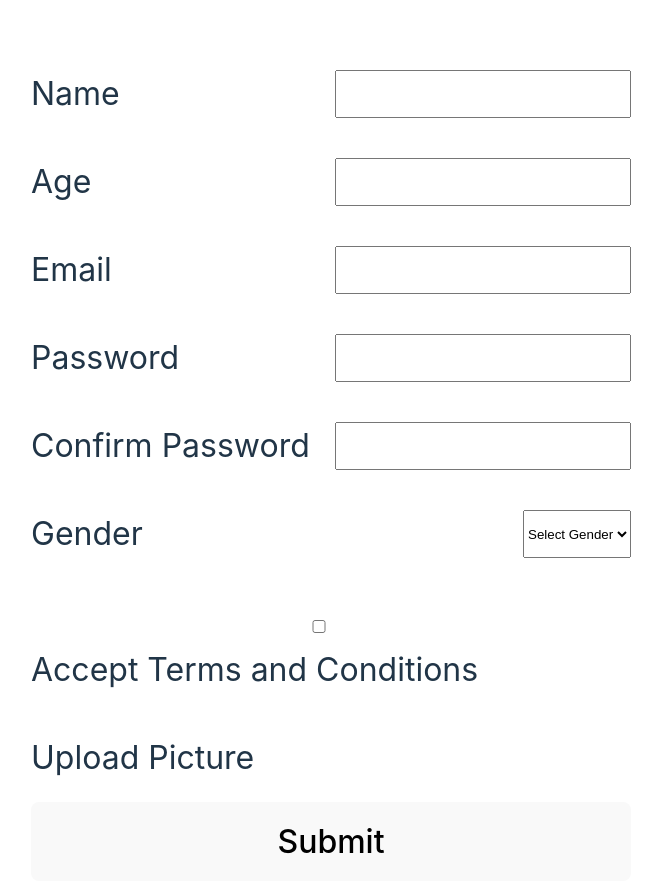
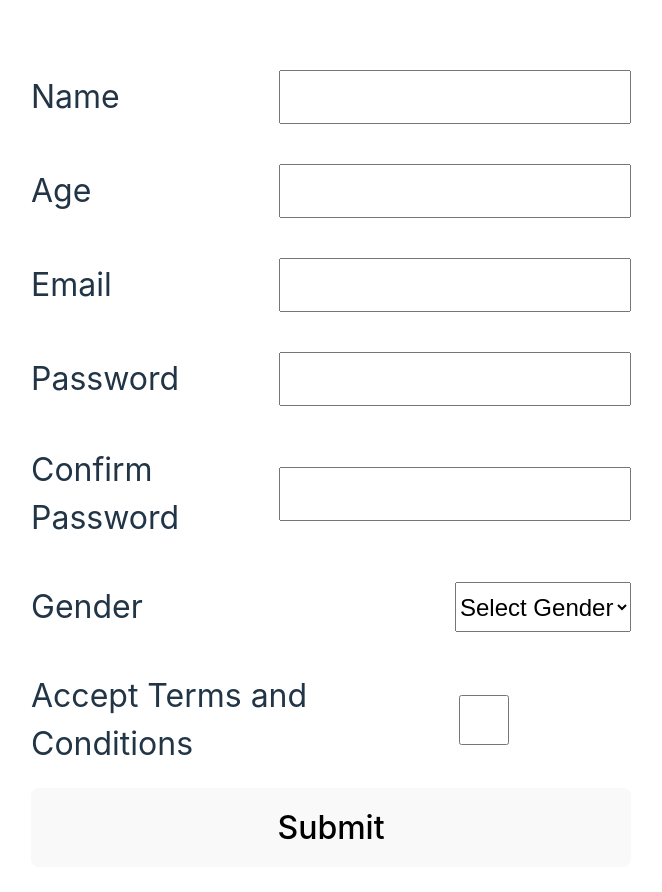
Before and after one commit to Maryinfun/RSS-React-2024, a React (Vite) app in the folder forms/: page /controlled-form in a window 1280 px wide. Shown: the top 892 px of the page, without its empty margins (309-971 px from the left). Built offline with nearby package versions, Linux system fonts and the light colour scheme.

Commit message:
feat: crete controlled form table

```diff
--- a/forms/src/components/formTable.tsx
+++ b/forms/src/components/formTable.tsx
@@ -1,11 +1,16 @@
-
 import { useForm } from 'react-hook-form';
 import { yupResolver } from '@hookform/resolvers/yup';
 import * as yup from 'yup';
 
-
 interface FormValues {
   name: string;
+  age: number;
+  email: string;
+  password: string;
+  confirmPassword: string;
+  gender: string;
+  terms: boolean;
+//   picture: FileList;
 }
 
 const validationSchema: yup.ObjectSchema<FormValues> = yup.object().shape({
@@ -13,13 +18,43 @@ const validationSchema: yup.ObjectSchema<FormValues> = yup.object().shape({
     .string()
     .required('Name is required')
     .matches(/^[A-Z]/, 'Name must start with an uppercase letter'),
+  age: yup.number().required('Age is required').positive('Age must be a positive number'),
+  email: yup.string().required('Email is required').email('Email must be a valid email'),
+  password: yup
+    .string()
+    .required('Password is required')
+    .matches(/(?=.*[0-9])/, 'Password must contain at least one number')
+    .matches(/(?=.*[a-z])/, 'Password must contain at least one lowercase letter')
+    .matches(/(?=.*[A-Z])/, 'Password must contain at least one uppercase letter')
+    .matches(/(?=.*[!@#$%^&*()_+{}\[\]:;<>,.?~\\/-])/, 'Password must contain at least one special character')
+    .min(8, 'Password must be at least 8 characters long'),
+  confirmPassword: yup
+    .string()
+    .oneOf([yup.ref('password'), undefined], 'Passwords must match')
+    .required('Confirm Password is required'),
+  gender: yup.string().required('Gender is required'),
+  terms: yup
+    .bool()
+    .oneOf([true], 'The terms and conditions must be accepted')
+    .required('Terms must be accepted')
+    .default(false),
+//   picture: yup
+//     .mixed<FileList>()
+//     .test('fileSize', 'File size is too large', (value: FileList | null | undefined) => {
+//       if (!value || value.length === 0) return true;
+//       return value[0].size <= 5000000;
+//     })
+//     .test('fileType', 'Unsupported file format', (value: FileList | null | undefined) => {
+//       if (!value || value.length === 0) return true;
+//       return ['image/jpeg', 'image/png'].includes(value[0].type);
+//     })
+//     .required('Picture is required'),
 });
 
 export default function ControlledFormPage() {
-
   const {
     register,
-        handleSubmit,
+    handleSubmit,
     formState: { errors },
   } = useForm({
     resolver: yupResolver(validationSchema),
@@ -33,66 +68,55 @@ export default function ControlledFormPage() {
     <form className="form" onSubmit={handleSubmit(onSubmit)}>
       <div className="form__line">
         <label htmlFor="name">Name</label>
-        {/* <input id="name" /> */}
-        <input id="name" {...register('name')} />
-        {errors.name && <p>{errors.name.message}</p>}
+        <input id="name" {...register('name')} className="line__input" />
       </div>
+      {errors.name && <p className="line__error">{errors.name.message}</p>}
 
       <div className="form__line">
         <label htmlFor="age">Age</label>
-        <input id="age" type="number" />
-        {/* <input id="age" type="number" {...register('age')} /> */}
-        {/* {errors.age && <p>{errors.age.message}</p>} */}
+        <input id="age" {...register('age')} className="line__input" />
       </div>
+      {errors.age && <p className="line__error">{errors.age.message}</p>}
 
       <div className="form__line">
         <label htmlFor="email">Email</label>
-        <input id="email" type="email" />
-        {/* <input id="email" type="email" {...register('email')} /> */}
-        {/* {errors.email && <p>{errors.email.message}</p>} */}
+        <input id="email" type="email" {...register('email')} className="line__input" />
       </div>
+      {errors.email && <p className="line__error">{errors.email.message}</p>}
 
       <div className="form__line">
         <label htmlFor="password">Password</label>
-        <input id="password" type="password" />
-        {/* <input id="password" type="password" {...register('password')} /> */}
-        {/* {errors.password && <p>{errors.password.message}</p>} */}
+        <input id="password" type="password" {...register('password')} className="line__input" />
       </div>
+      {errors.password && <p className="line__error">{errors.password.message}</p>}
 
       <div className="form__line">
         <label htmlFor="confirmPassword">Confirm Password</label>
-        <input id="confirmPassword" type="password" />
-        {/* <input id="confirmPassword" type="password" {...register('confirmPassword')} /> */}
-        {/* {errors.confirmPassword && <p>{errors.confirmPassword.message}</p>} */}
+        <input id="confirmPassword" type="password" {...register('confirmPassword')} className="line__input" />
       </div>
+      {errors.confirmPassword && <p className="line__error">{errors.confirmPassword.message}</p>}
 
       <div className="form__line">
         <label htmlFor="gender">Gender</label>
-        <select id="gender">
-          {/* <select id="gender" {...register('gender')}> */}
+        <select id="gender" {...register('gender')}  className="line__select">
           <option value="">Select Gender</option>
           <option value="male">Male</option>
           <option value="female">Female</option>
           <option value="other">Other</option>
         </select>
-        {/* {errors.gender && <p>{errors.gender.message}</p>} */}
       </div>
+      {errors.gender && <p>{errors.gender.message}</p> }
 
       <div className="form__line">
-        <label htmlFor="acceptTandC">
-          <input id="acceptTandC" type="checkbox" />
-          {/* <input id="acceptTandC" type="checkbox" {...register('terms')} /> */}
-          Accept Terms and Conditions
-        </label>
-        {/* {errors.terms && <p>{errors.terms.message}</p>} */}
+        <label htmlFor="acceptTandC">Accept Terms and Conditions</label>
+        <input id="acceptTandC" type="checkbox" {...register('terms')} className="line__checkbox" />
       </div>
+      {errors.terms && <p>{errors.terms.message}</p>}
 
-      <div className="form__line">
-        <label htmlFor="picture">Upload Picture</label>
-        {/* <input id="picture" type="file" accept=".jpg,.jpeg,.png" {...register('picture')} onChange={handlePictureChange} /> */}
+      {/* <div className="form__line">
+        <input id="picture" type="file" accept=".jpg,.jpeg,.png" {...register('picture')} className="line__input-file" />
       </div>
-
-
+ */}
       <button type="submit">Submit</button>
     </form>
   );
--- a/forms/src/index.css
+++ b/forms/src/index.css
@@ -82,6 +82,27 @@ button:focus-visible {
 .form__line {
   display: flex;
   margin: 20px 0;
+  align-items: center;
+}
+.line__error {
+  color: red;
+  margin-top: 0;
+  font-size: 1.5rem;
+}
+.line__input {
+  font-size: 1.5rem;
+  font-weight: 600;
+  padding: 10px;
+  height: 30px;
+}
+.line__select {
+  height: 50px;
+  font-size: 1.5rem;
+}
+.line__checkbox,
+.line__input-file {
+  height: 50px;
+  font-size: 1.5rem;
 }
 @media (prefers-color-scheme: light) {
   :root {
```
Also changed, not shown: 1 other file (tests, documents, lock files or other folders).
